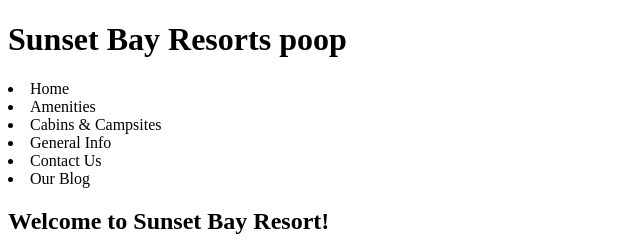
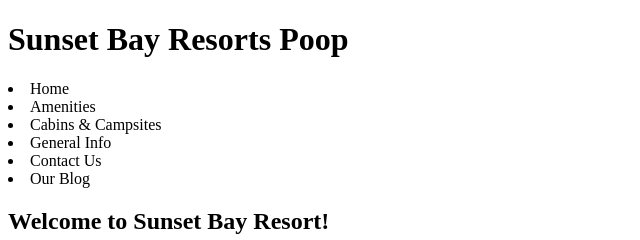
Before and after one commit to bblainesmith/HTML-Sunsbay-practice, a plain HTML site: page index.html in a window 1280 px wide. Shown: the top 240 px of the page, 0-640 px from the left. Drawn offline with Linux system fonts and the light colour scheme.

Commit message:
Index page changes

```diff
--- a/index.html
+++ b/index.html
@@ -1,11 +1,12 @@
 <!DOCTYPE html>
+
 <html>
 <head>
     <title>Sunset Bay BS Test</title>
 </head>
+
 <body>
-
-    <h1>Sunset Bay Resorts poop</h1>
+    <h1>Sunset Bay Resorts Poop</h1>
         <li>Home</li>
         <li>Amenities</li>
         <li>Cabins & Campsites</li>
@@ -15,12 +16,16 @@
 
     <h2>Welcome to Sunset Bay Resort!</h2>
     <br>
-    			<p>Welcome to Sunset Bay Resort! We are located in Richville, MN, on beautiful unspoiled Dead Lake, in the heart of Otter Tail County lake country. Our secluded 15 wooded acres and 550 feet of clean sugar sand beach make Sunset Bay a perfect getaway! We offer 8 cabins that have fully equipped kitchens and private bathrooms, 4 campsites with electric and water hookups, a spectacular swimming beach, our own boat launch, game room, fish cleaning house, small store, and shower house. Now under new ownership, the resort has undergone several updates. The old owner’s home is now Cabin 8, and boasts 3 bedrooms and 2 bathrooms, with a fabulous view of the lake! Also, a relocated game room and remodeled office/store welcome guests. Wifi capability has been extended to include the entire resort, new carpet has been laid in the cabins, and new mattresses have been purchased for every bed. New owners, Jim and Kristin Wherley, are excited to be back home in Minnesota and invite you to come see what Sunset Bay has to offer for your next vacation!</p>
+    	<p>
+    		Welcome to Sunset Bay Resort! We are located in Richville, MN, on beautiful unspoiled Dead Lake, in the heart of Otter Tail County lake country. Our secluded 15 wooded acres and 550 feet of clean sugar sand beach make Sunset Bay a perfect getaway! We offer 8 cabins that have fully equipped kitchens and private bathrooms, 4 campsites with electric and water hookups, a spectacular swimming beach, our own boat launch, game room, fish cleaning house, small store, and shower house. Now under new ownership, the resort has undergone several updates. The old owner’s home is now Cabin 8, and boasts 3 bedrooms and 2 bathrooms, with a fabulous view of the lake! Also, a relocated game room and remodeled office/store welcome guests. Wifi capability has been extended to include the entire resort, new carpet has been laid in the cabins, and new mattresses have been purchased for every bed. New owners, Jim and Kristin Wherley, are excited to be back home in Minnesota and invite you to come see what Sunset Bay has to offer for your next vacation!
+    	</p>
     <br>
     <h3>About Dead Lake and Fishing</h3>
     <br>
-    			<p>Dead Lake spans over 7,900 acres with depths over 60 feet. More than 80 percent of the lake has a depth of 15 feet or less. It offers over 36 miles of lakeshore and varied structure. Dead Lake enjoys a reputation for excellent fishing for walleye, large-mouth bass, northern pike, crappie, bluegill and sunfish. The Minnesota Department of Natural Resources within its Lake Report states that "Dead Lake has a reputation as one of the best all-around fishing lakes in Otter Tail County." It is known as one of the best lakes for fall fishing in the area, and offers duck hunting opportunities as well.
+    	<p>
+    		Dead Lake spans over 7,900 acres with depths over 60 feet. More than 80 percent of the lake has a depth of 15 feet or less. It offers over 36 miles of lakeshore and varied structure. Dead Lake enjoys a reputation for excellent fishing for walleye, large-mouth bass, northern pike, crappie, bluegill and sunfish. The Minnesota Department of Natural Resources within its Lake Report states that "Dead Lake has a reputation as one of the best all-around fishing lakes in Otter Tail County." It is known as one of the best lakes for fall fishing in the area, and offers duck hunting opportunities as well.
 
-				For more details about Dead lake, visit the DNR's Lakefinder to view the full Lake Information Report.</p>
+			For more details about Dead lake, visit the DNR's Lakefinder to view the full Lake Information Report.
+		</p>
 </body>
 </html>
```
Lines whose indentation alone changed are shown as unchanged.
